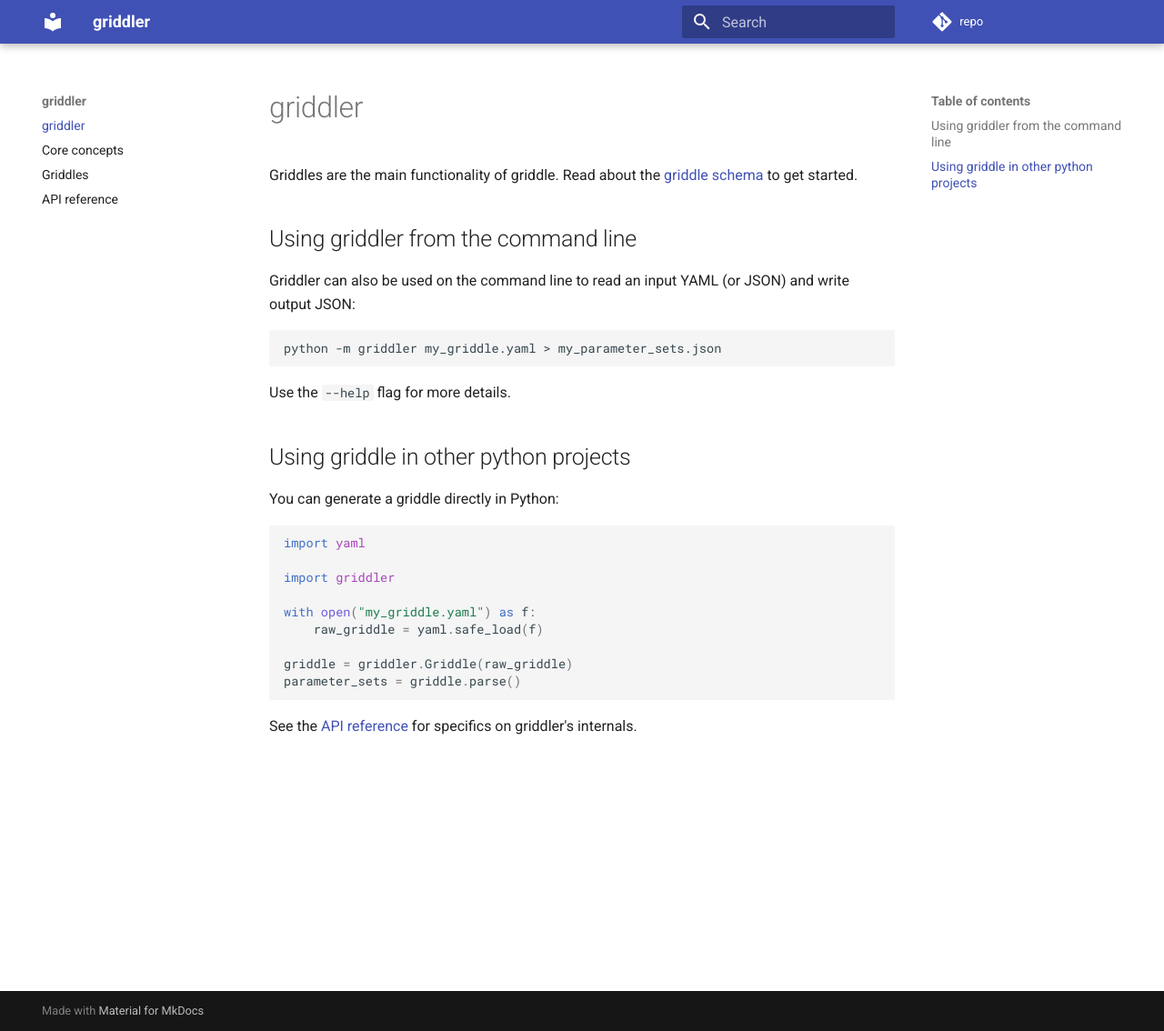
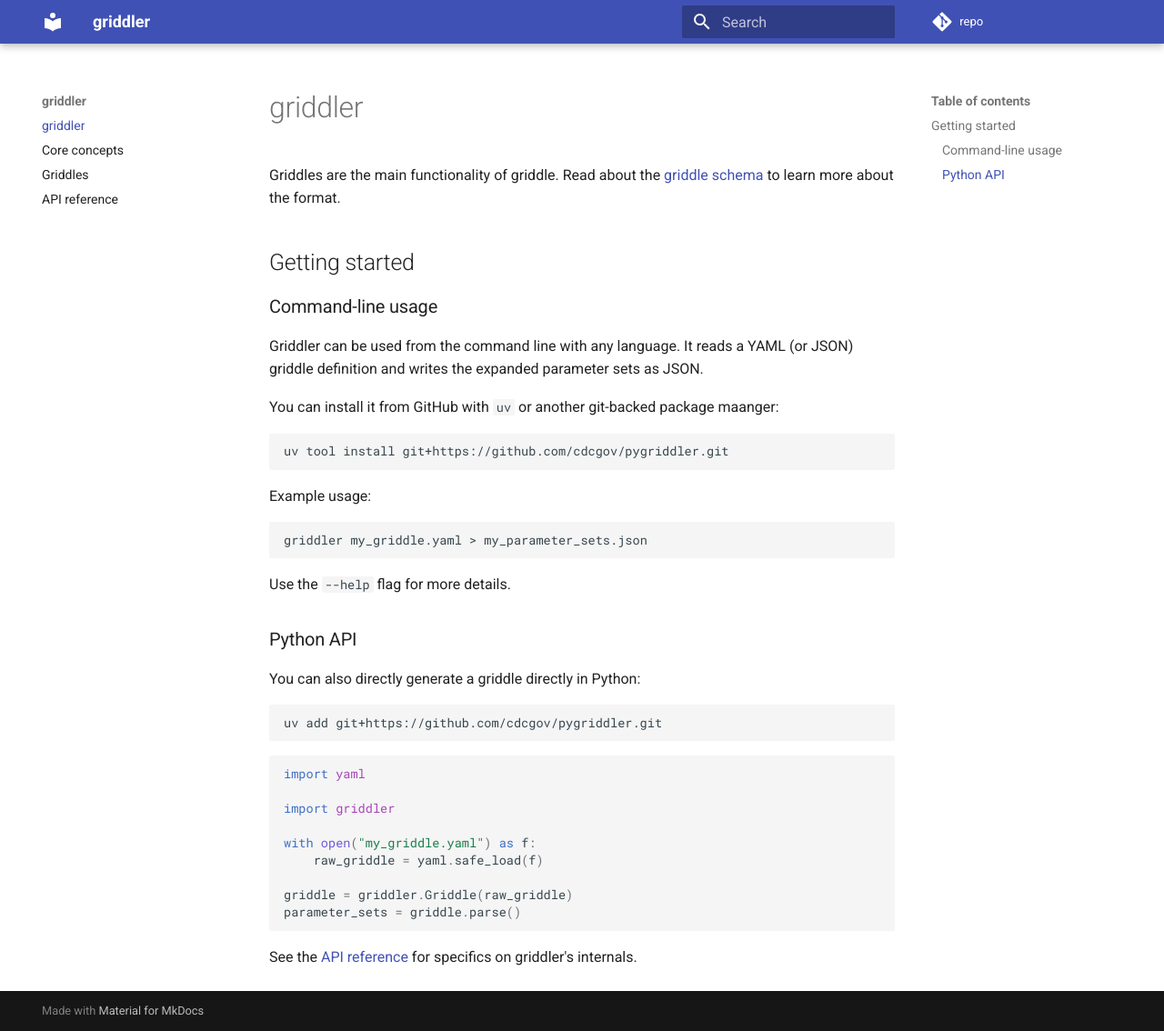
Before and after one commit to CDCgov/pygriddler, an MkDocs documentation site: the page built from docs/index.md, in a window 1280 px wide and 1134 px high. Shown: the whole window at 91% size. Built offline with MkDocs 1.6.1 and Material for MkDocs 9.7.7, drawn with Linux system fonts in a browser that asks for light colours; nearby versions of some CDN libraries; library files that are not in the unit come from our copies; comment, search, counter and statistics services are not loaded.

Commit message:
feat: Add support for installing as a tool (#99)
* feat: Add support for installing as a tool

* fix: Show help if no args

* [pre-commit.ci] auto fixes from pre-commit.com hooks

for more information, see https://pre-commit.ci

* Update docs/index.md

* Update docs/index.md

---------

Co-authored-by: k88hudson-cfa <ryl8@hockleysystems.com>
Co-authored-by: pre-commit-ci[bot] <66853113+pre-commit-ci[bot]@users.noreply.github.com>
Co-authored-by: Scott Olesen <scott.olesen@gmail.com>

````diff
--- a/docs/index.md
+++ b/docs/index.md
@@ -1,20 +1,35 @@
 # griddler
 
-Griddles are the main functionality of griddle. Read about the [griddle schema](griddles.md) to get started.
+Griddles are the main functionality of griddle. Read about the [griddle schema](griddles.md) to learn more about the format.
 
-## Using griddler from the command line
+## Getting started
 
-Griddler can also be used on the command line to read an input YAML (or JSON) and write output JSON:
+### Command-line usage
 
+Griddler can be used from the command line with any language. It reads a YAML (or JSON)
+griddle definition and writes the expanded parameter sets as JSON.
+
+You can install it from GitHub with `uv` or another git-backed package maanger:
+
+```bash
+uv tool install git+https://github.com/cdcgov/pygriddler.git
 ```
-python -m griddler my_griddle.yaml > my_parameter_sets.json
+
+Example usage:
+
+```bash
+griddler my_griddle.yaml > my_parameter_sets.json
 ```
 
 Use the `--help` flag for more details.
 
-## Using griddle in other python projects
+### Python API
 
-You can generate a griddle directly in Python:
+You can also directly generate a griddle directly in Python:
+
+```bash
+uv add git+https://github.com/cdcgov/pygriddler.git
+```
 
 ```python
 import yaml
--- a/pyproject.toml
+++ b/pyproject.toml
@@ -23,3 +23,6 @@ dev = [
 [build-system]
 requires = ["hatchling"]
 build-backend = "hatchling.build"
+
+[project.scripts]
+griddler = "griddler.__main__:main"
````
Also changed, not shown: 1 other file.
